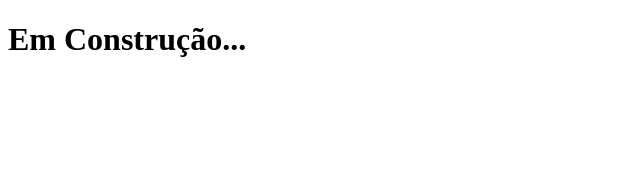
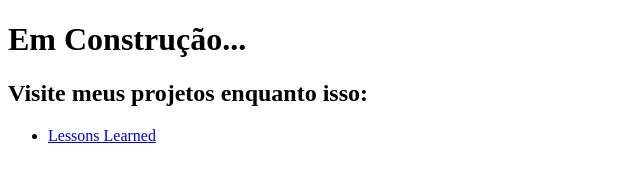
Before and after one commit to vsalisbr/vsalisbr.github.io, a plain HTML site: page index.html in a window 1280 px wide. Shown: the whole page, without its empty margins (0-640 px from the left). Drawn offline with Linux system fonts and the light colour scheme.

Commit message:
Adicionando projeto Lessons Learned

```diff
--- a/index.html
+++ b/index.html
@@ -8,5 +8,9 @@
 </head>
 <body>
     <h1>Em Construção...</h1>
+    <h2>Visite meus projetos enquanto isso:</h2>
+    <ul>
+        <li><a href="projects/project-lessons-learned/">Lessons Learned</a></li>
+    </ul>
 </body>
 </html>
```
Also changed, not shown: 1 other file.
